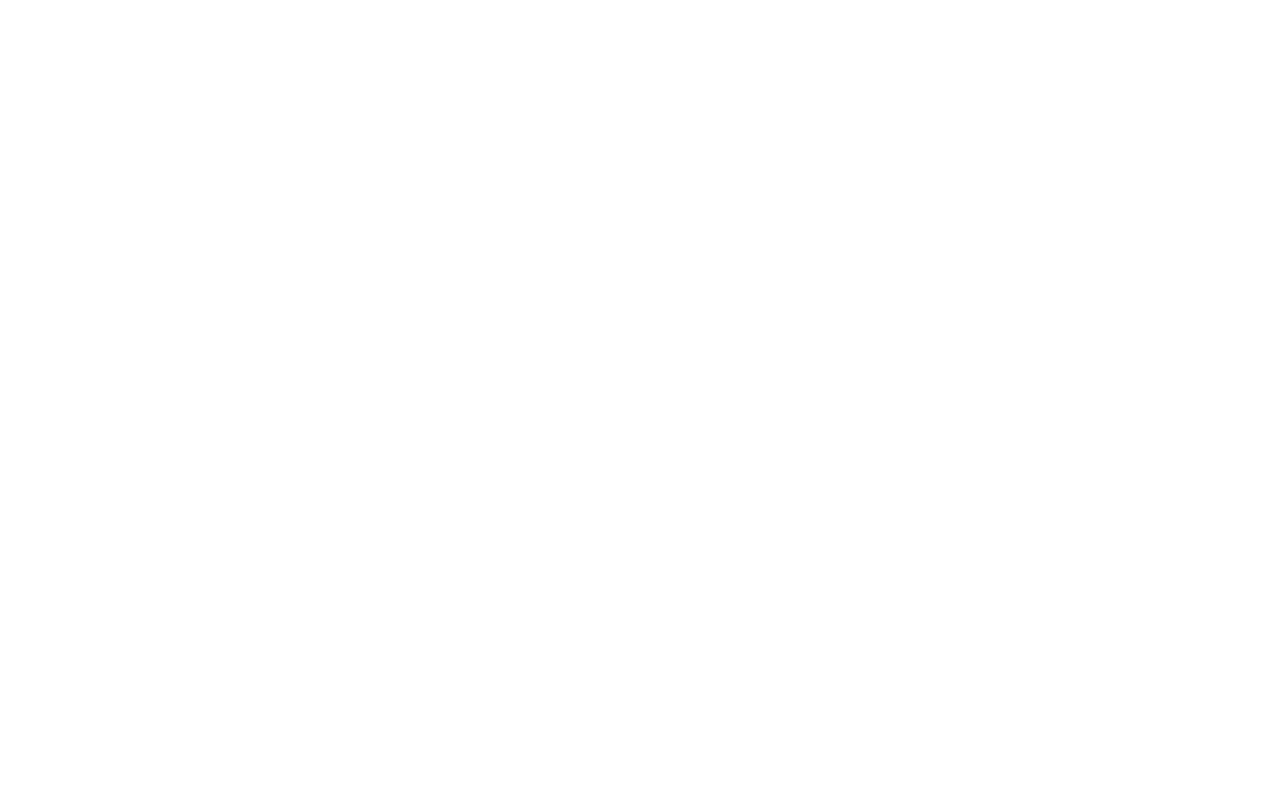
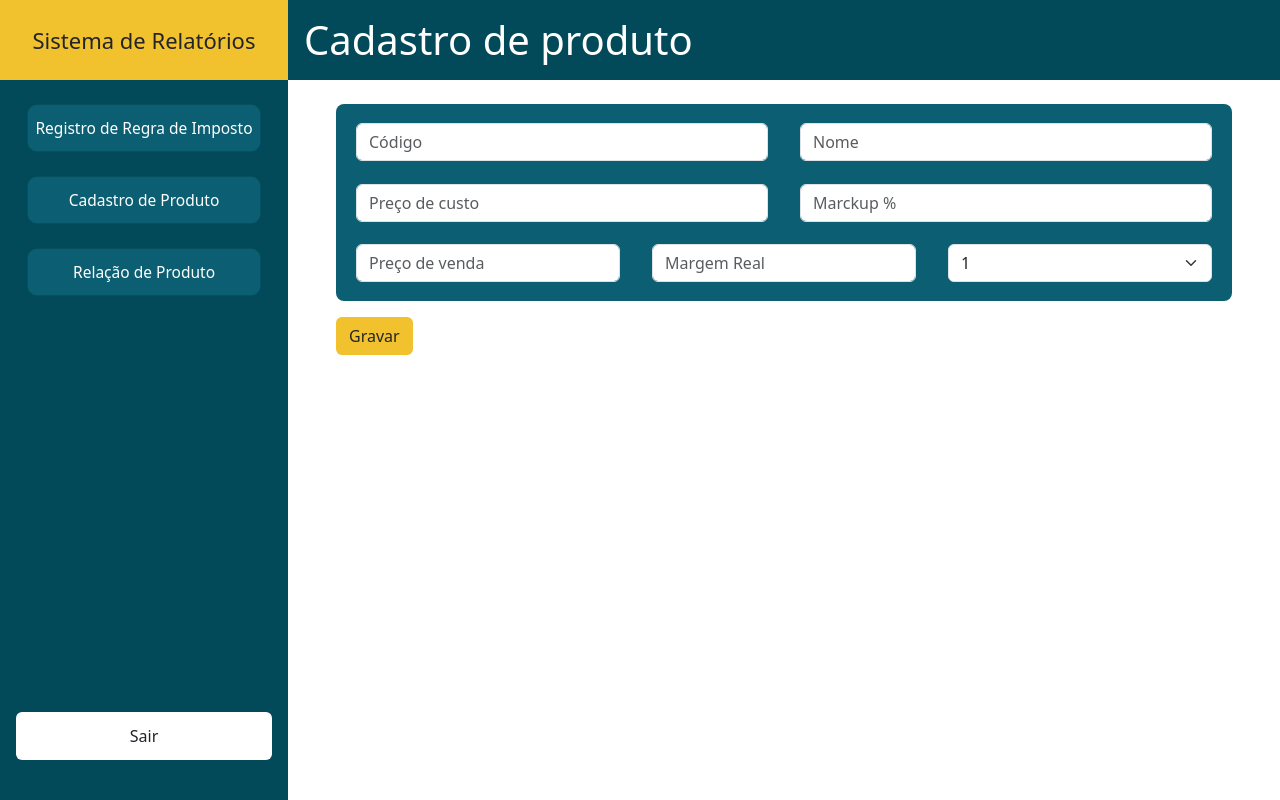
Before and after one commit to jackson-almeida/reporting-system, an Angular app: page /cadastro-produto in a window 1280 px wide. Before the commit this address led to /. Built offline with nearby package versions, Linux system fonts and the light colour scheme.

Commit message:
Layout pronto

```diff
--- a/src/app/pages/pages.component.html
+++ b/src/app/pages/pages.component.html
@@ -3,13 +3,25 @@
     <div class="title-area d-flex align-items-center justify-content-center">
       <h1>Sistema de Relatórios</h1>
     </div>
-    <ul class="sidebar-items">
-      <li>Cadastro de Regra de Imposto</li>
-      <li>Cadastro de Produto</li>
-      <li>Relação de Produto</li>
-    </ul>
+    <div class="items">
+      <div>
+        <ul class="sidebar-items">
+          <li [routerLink]="'/registro-regra-imposto'" (click)="updateName('Registro de regra de imposto')">Registro de Regra de Imposto</li>
+          <li [routerLink]="'/cadastro-produto'" (click)="updateName('Cadastro de produto')">Cadastro de Produto</li>
+          <li [routerLink]="'/relacao-produto'" (click)="updateName('Relação de produto')">Relação de Produto</li>
+        </ul>
+      </div>
+      <div class="btn-exit-area">
+        <button class="btn btn-exit" (click)="exit()">Sair</button>
+      </div>
+    </div>
   </div>
-  <div class="content col-md">
-    <router-outlet></router-outlet>
+  <div class="col-md">
+    <div class="title">
+      <h1 class="h1-title">{{ titlePage }}</h1>
+    </div>
+    <div class="content">
+      <router-outlet></router-outlet>
+    </div>
   </div>
 </div>
--- a/src/app/pages/pages.component.scss
+++ b/src/app/pages/pages.component.scss
@@ -18,6 +18,23 @@
     }
   }
 
+  .items {
+    height: calc(100vh - 104px) !important;
+    display: grid;
+    align-content: space-between;
+
+    .btn-exit-area {
+      padding: 1rem;
+
+      .btn-exit {
+        background: #FFF;
+        height: 3rem;
+        width: 100%;
+        font-weight: 500;
+      }
+    }
+  }
+
   .sidebar-items {
     li {
       margin: 1.5rem 1.5rem auto 1.5rem;
@@ -31,6 +48,7 @@
       border-radius: 0.6rem;
       color: #FFF;
       scale: 0.97;
+      cursor: pointer;
     }
 
     li:hover {
@@ -39,3 +57,17 @@
     }
   }
 }
+
+.title {
+  background-color: #024959;
+  height: 5rem;
+
+  .h1-title {
+    padding: 1rem;
+    color: #FFF;
+  }
+}
+
+.content {
+  padding: 1.5rem 3rem;
+}
--- a/src/app/pages/pages.component.ts
+++ b/src/app/pages/pages.component.ts
@@ -1,9 +1,48 @@
-import { Component } from '@angular/core';
+import { Location } from '@angular/common';
+import { Component, DoCheck, OnInit } from '@angular/core';
+import { Router } from '@angular/router';
 
 @Component({
   selector: 'pages-component',
   templateUrl: './pages.component.html',
   styleUrls: ['./pages.component.scss']
 })
-export class PagesComponent {
+export class PagesComponent implements OnInit, DoCheck {
+  titlePage = '';
+
+  ngOnInit() {
+  }
+
+  ngDoCheck(): void {
+    const path = this.location.path();
+    switch(path) {
+      case '/registro-regra-imposto':
+        this.titlePage = 'Registro de regra de imposto';
+        break;
+      case '/cadastro-produto':
+        this.titlePage = 'Cadastro de produto';
+        break;
+      case '/relacao-produto':
+        this.titlePage = 'Relacao de produtos';
+        break;
+      default:
+        this.titlePage = 'Seja bem vindo!'
+    }
+  }
+
+  constructor(
+    private location: Location,
+    private router: Router
+  ) {
+
+  }
+
+  exit() {
+    this.router.navigate(['/auth/login'])
+  }
+
+  updateName = (name: string) => {
+
+  };
+
 }
--- a/src/app/pages/product-registration/product-registration.component.html
+++ b/src/app/pages/product-registration/product-registration.component.html
@@ -1,18 +1,36 @@
 <form>
+  <div class="form-area">
     <div class="row">
-    <div class="col">
+      <div class="col field-form">
         <input type="text" class="form-control" placeholder="Código">
       </div>
-    <div class="col">
+      <div class="col field-form">
         <input type="text" class="form-control" placeholder="Nome">
       </div>
     </div>
     <div class="row">
-    <div class="col">
-      <input type="text" class="form-control" placeholder="Taxa %">
+      <div class="col field-form">
+        <input type="text" class="form-control" placeholder="Preço de custo">
       </div>
-    <div class="col">
-      <input type="text" class="form-control" placeholder="Gravar">
+      <div class="col field-form">
+        <input type="text" class="form-control" placeholder="Marckup %">
       </div>
     </div>
+    <div class="row">
+      <div class="col field-form">
+        <input type="text" class="form-control" placeholder="Preço de venda">
+      </div>
+      <div class="col field-form">
+        <input type="text" class="form-control" placeholder="Margem Real">
+      </div>
+      <div class="col field-form">
+        <select class="form-select" placeholder="Regra de imposto">
+          <option>1</option>
+          <option>2</option>
+          <option>3</option>
+        </select>
+      </div>
+    </div>
+  </div>
+  <button class="btn btn-save">Gravar</button>
 </form>
--- a/src/app/pages/product-registration/product-registration.component.scss
+++ b/src/app/pages/product-registration/product-registration.component.scss
@@ -0,0 +1,16 @@
+.form-area {
+  background-color: #0c5f72;
+  padding: .5rem 1rem;
+  border-radius: 0.5rem;
+
+  .field-form {
+    padding: 0;
+    margin: .7rem 1rem;
+  }
+}
+
+.btn-save {
+  margin-top: 1rem;
+  background-color: #F2C12E;
+  font-weight: 500;
+}
--- a/src/app/pages/product-relationship/product-relationship.component.html
+++ b/src/app/pages/product-relationship/product-relationship.component.html
@@ -1 +1,29 @@
-<h1>Relação de Produto</h1>
+<div class="">
+  <div class="d-flex justify-content-between">
+      <button class="btn btn-generate">Gerar relátorio</button>
+      <button class="btn btn-clear">Limpar</button>
+  </div>
+
+  <div class="my-4 mx-1 row">
+    <div class="col-md table-area">
+      <table class="table">
+        <thead>
+          <tr>
+            <th scope="col">#</th>
+            <th scope="col">First</th>
+            <th scope="col">Last</th>
+            <th scope="col">Handle</th>
+          </tr>
+        </thead>
+        <tbody>
+          <tr>
+            <th scope="row">1</th>
+            <td>Mark</td>
+            <td>Otto</td>
+            <td>@mdo</td>
+          </tr>
+        </tbody>
+      </table>
+    </div>
+  </div>
+</div>
--- a/src/app/pages/product-relationship/product-relationship.component.scss
+++ b/src/app/pages/product-relationship/product-relationship.component.scss
@@ -0,0 +1,18 @@
+.btn-generate {
+  height: 3rem;
+  font-weight: 500;
+  background-color: #F2C12E;
+}
+
+.btn-clear {
+  background-color: #f22e2e;
+  color: #FFF;
+  font-weight: 500;
+  width: 7rem;
+}
+
+.table-area {
+  background-color: #024959;
+  padding: 1rem 1rem 0rem 1rem;
+  border-radius: 0.6rem;
+}
--- a/src/app/pages/tax-rule-registration/tax-rule-registration.component.html
+++ b/src/app/pages/tax-rule-registration/tax-rule-registration.component.html
@@ -1 +1,20 @@
-<h1>Registro de regra de imposto</h1>
+<div class="">
+  <form>
+    <div class="form-area">
+      <div class="row">
+        <div class="col field-form">
+          <input type="text" class="form-control" placeholder="Código">
+        </div>
+        <div class="col field-form">
+          <input type="text" class="form-control" placeholder="Taxa %">
+        </div>
+      </div>
+      <div class="row">
+        <div class="col field-form">
+          <input type="text" class="form-control" placeholder="Nome">
+        </div>
+      </div>
+    </div>
+    <button class="btn btn-save">Gravar</button>
+  </form>
+</div>
--- a/src/app/pages/tax-rule-registration/tax-rule-registration.component.scss
+++ b/src/app/pages/tax-rule-registration/tax-rule-registration.component.scss
@@ -0,0 +1,15 @@
+.form-area {
+  background-color: #0c5f72;
+  padding: .5rem 1rem;
+  border-radius: 0.5rem;
+
+  .field-form {
+    padding: 0;
+    margin: .7rem 1rem;
+  }
+}
+
+.btn-save {
+  margin-top: 1rem;
+  background-color: #F2C12E;
+}
```
Also changed, not shown: src/app/pages/pages-routing.module.ts (+5 -5 lines). Lines whose indentation alone changed are shown as unchanged.
